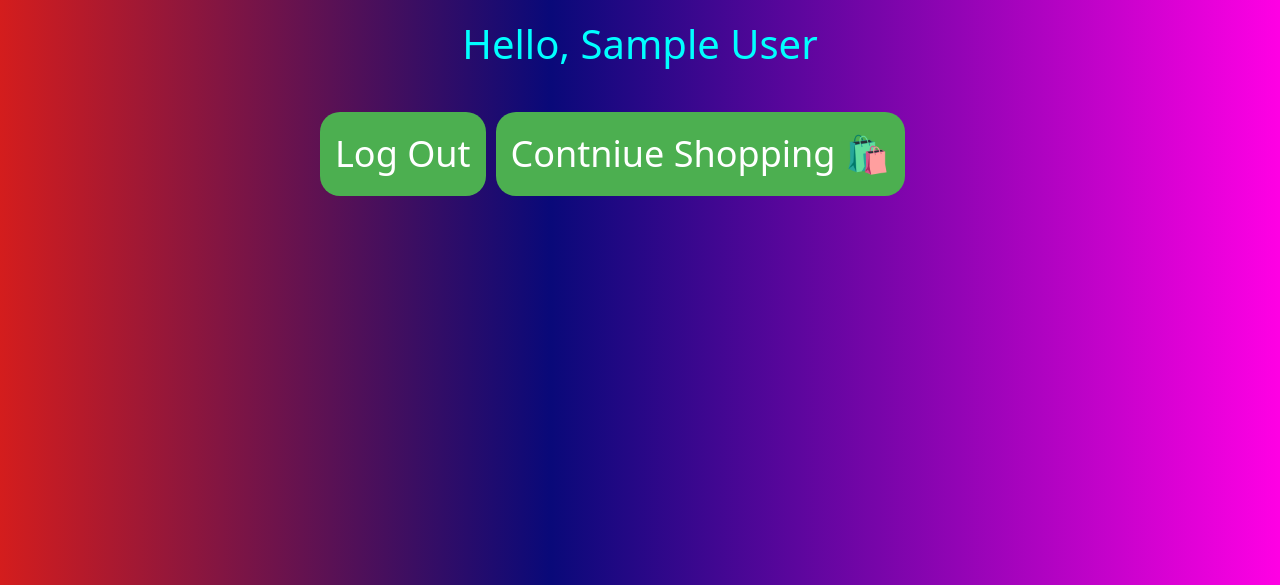
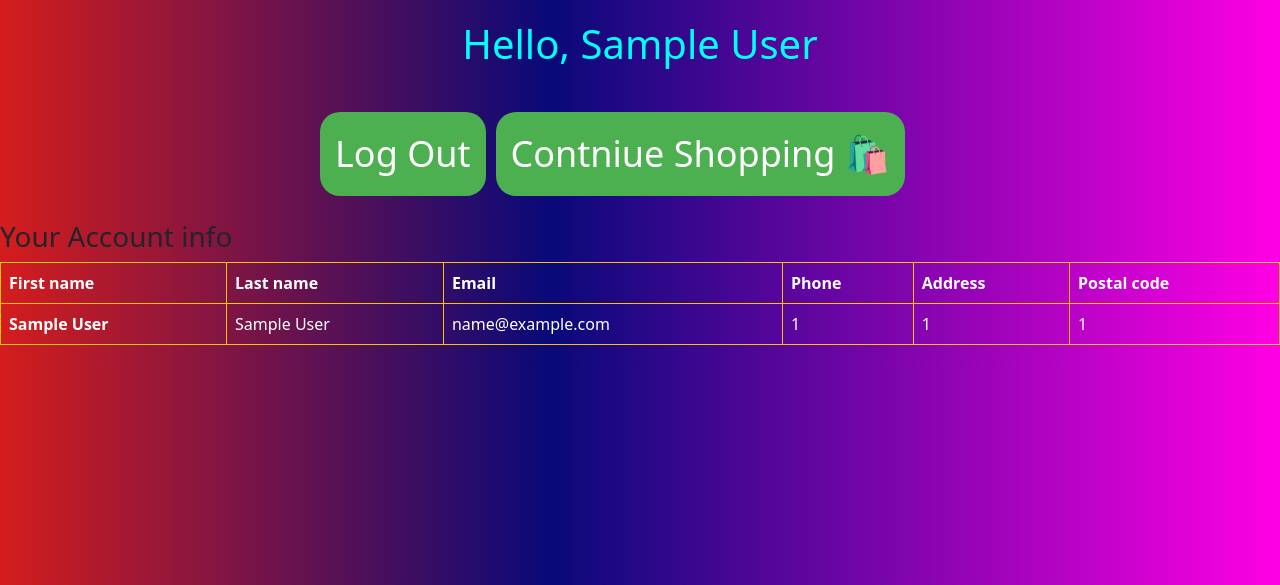
Before and after one commit to web2projectototengo/PHP_Project, a PHP site: page /loggedin.php in a window 1280 px wide. Shown: the top 585 px of the page. Run offline with PHP 8.4, Linux system fonts and the light colour scheme; the visitor is signed in with stand-in values (Sample User, id 1).

Commit message:
Add files via upload

```diff
--- a/loggedin.php
+++ b/loggedin.php
@@ -1,6 +1,7 @@
 
 <?php
 
+/*
 try {
   $conn = new PDO("mysql:host=localhost;dbname=registered_accounts", "root", "");
   // set the PDO error mode to exception
@@ -9,11 +10,17 @@ try {
 } catch(PDOException $e) {
   echo "Connection failed: " . $e->getMessage();
 }
-
+ */
 
 
 session_start();
-if(isset($_SESSION['email']) && isset($_SESSION['first_name'])){
+if(isset($_SESSION['email']) && isset($_SESSION['first_name'])
+&& isset($_SESSION['last_name']) && isset($_SESSION['phone'])
+&& isset($_SESSION['address']) && isset($_SESSION['postal_code'])
+
+){
+
+
  ?>
 
 
@@ -36,6 +43,14 @@ if(isset($_SESSION['email']) && isset($_SESSION['first_name'])){
   font-size: 40px;
 margin: 20px;
 
+  }
+
+  th{
+    color: white;
+  }
+
+  td{
+    color: white;
   }
 
   #LOGOUT {
@@ -104,6 +119,32 @@ margin-right: 25%;
 <button id="shop" type="button" onclick="window.location.href='/proj/index.html'" value="shopping" name="shopping">Contniue Shopping 🛍️</button>
 <br>
 
+<h3> Your Account info </h3>
+
+
+<table class="table table-bordered border-warning">
+  <thead>
+    <tr>
+      <th scope="col">First name</th>
+      <th scope="col">Last name</th>
+      <th scope="col">Email</th>
+      <th scope="col">Phone</th>
+      <th scope="col">Address</th>
+      <th scope="col">Postal code</th>
+    </tr>
+  </thead>
+  <tbody>
+    <tr>
+      <th scope="row"><?php echo $_SESSION['first_name'] ?></th>
+      <td><?php echo $_SESSION['last_name'] ?></td>
+      <td><?php echo $_SESSION['email'] ?></td>
+      <td><?php echo $_SESSION['phone'] ?></td>
+      <td><?php echo $_SESSION['address'] ?></td>
+      <td><?php echo $_SESSION['postal_code'] ?></td>
+    </tr>
+
+  </tbody>
+</table>
 
   </body>
 </html>
--- a/login12.php
+++ b/login12.php
@@ -36,7 +36,10 @@ header("Location: loggedin.php");
 $_SESSION['email']=$row['email'];
 $_SESSION['password']=$row['password'];
 $_SESSION['first_name']=$row['first_name'];
-
+$_SESSION['last_name']=$row['last_name'];
+$_SESSION['phone']=$row['phone'];
+$_SESSION['address']=$row['address'];
+$_SESSION['postal_code']=$row['postal_code'];
 
 } else {
   echo "Wrong email or password";
```
